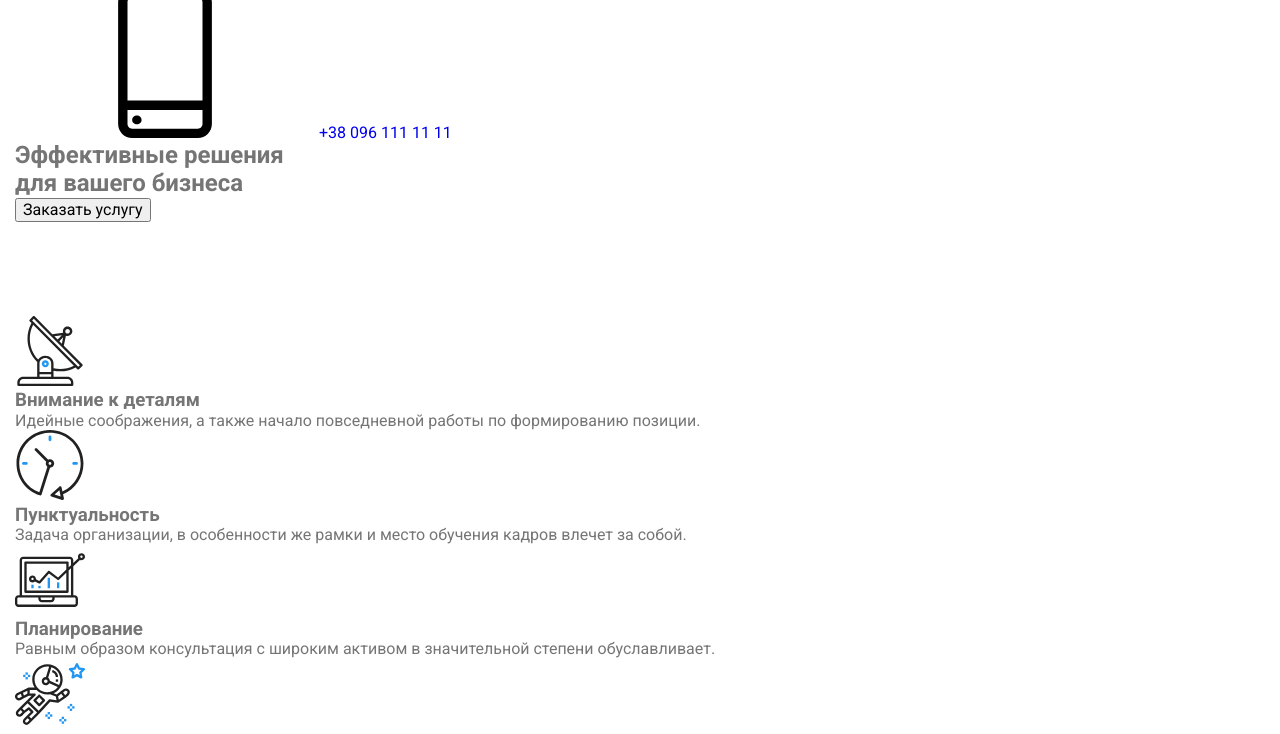
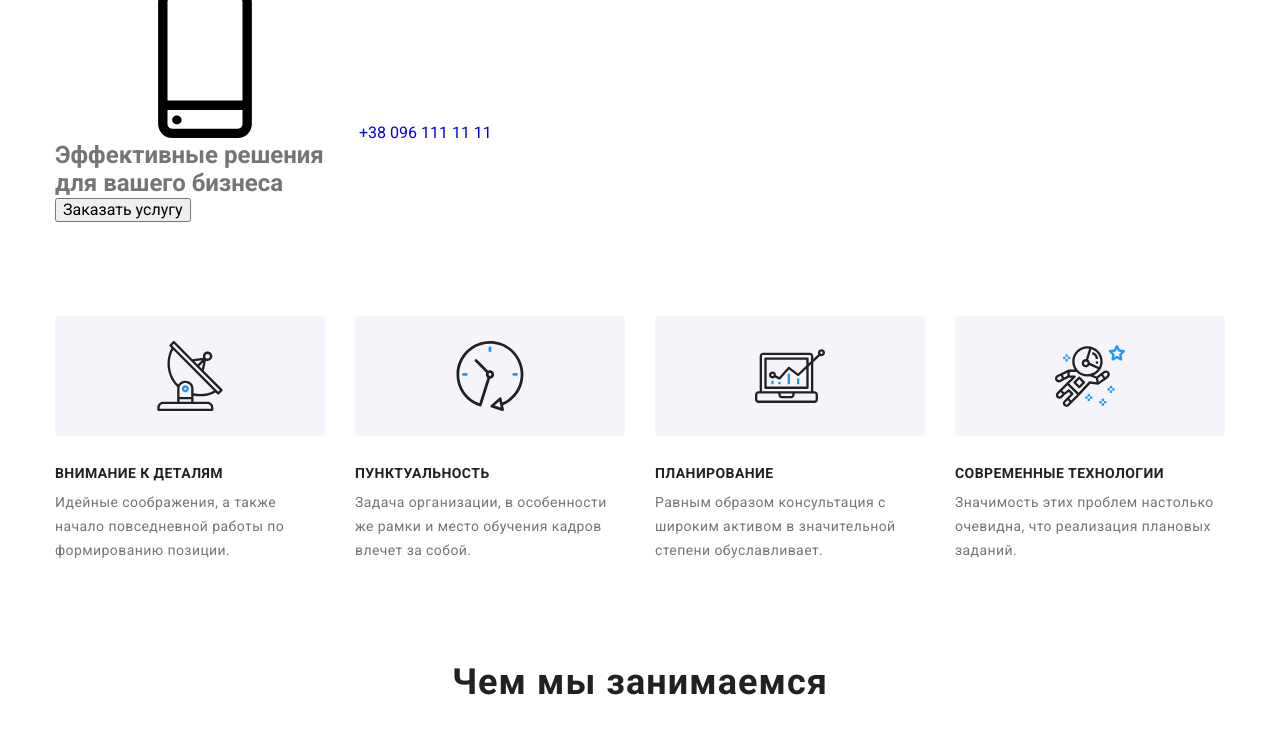
Before and after one commit to fsMaria/goit-markup-hw-08, a plain HTML site: page index.html in a window 1280 px wide. Shown: the part 240-974 px from the top of the page. Drawn offline with nearby package versions, Linux system fonts and the light colour scheme; a script that the page names is missing.

Commit message:
add @media for utils and add feature-section

```diff
--- a/index.html
+++ b/index.html
@@ -406,5 +406,12 @@
 </div>
 
     <script src="./js/modal.js"></script>
+    <script
+      defer
+      src="https://cdnjs.cloudflare.com/ajax/libs/body-scroll-lock/3.1.5/bodyScrollLock.min.js"
+      integrity="sha512-HowizSDbQl7UPEAsPnvJHlQsnBmU2YMrv7KkTBulTLEGz9chfBoWYyZJL+MUO6p/yBuuMO/8jI7O29YRZ2uBlA=="
+      crossorigin="anonymous"
+    ></script>
+    <script defer src="js/mobile-menu.js"></script>
 </body>
 </html>
--- /dev/null
+++ b/js/mobile-menu.js
@@ -0,0 +1,29 @@
+(() => {
+    const mobileMenu = document.querySelector('.js-menu-container');
+    const openMenuBtn = document.querySelector('.js-open-menu');
+    const closeMenuBtn = document.querySelector('.js-close-menu');
+    const toggleMenu = () => {
+      const isMenuOpen =
+        openMenuBtn.getAttribute('aria-expanded') === 'true' || false;
+      openMenuBtn.setAttribute('aria-expanded', !isMenuOpen);}
+      mobileMenu.classList.toggle('is-open');
+
+      const scrollLockMethod = !isMenuOpen
+        ? 'disableBodyScroll'
+        : 'enableBodyScroll';
+      bodyScrollLock[scrollLockMethod](document.body);
+    })
+
+    openMenuBtn.addEventListener('click', toggleMenu);
+    closeMenuBtn.addEventListener('click', toggleMenu);
+
+    // Закрываем мобильное меню на более широких экранах
+    // в случае изменения ориентации устройства.
+    window.matchMedia('(min-width: 600px)').addEventListener('change', e => {
+    window.matchMedia('(min-width: 768px)').addEventListener('change', e => {
+      if (!e.matches) return;
+      mobileMenu.classList.remove('is-open');
+      openMenuBtn.setAttribute('aria-expanded', false);
+      bodyScrollLock.enableBodyScroll(document.body);
+    });
+  })();
--- /dev/null
+++ b/sass/components/_feature-section.scss
@@ -0,0 +1,57 @@
+.feature__title {
+    margin: 0;
+    padding: 0;
+    color: $title-text-color;
+    text-align: center;
+    font-size: 14px;
+    font-weight: 700;
+    line-height: 1.1;
+    letter-spacing: 0.03em;
+    text-transform: uppercase;
+    margin-bottom: 10px;
+    @media screen and (min-width: 768px) {
+        text-align: left;
+    }
+  }
+  .feature__text {
+    font-size: 14px;
+    line-height: 1.7;
+    letter-spacing: 0.03em;
+  }
+  .feature__list {
+      margin-bottom: -30px;
+      @media screen and (min-width: 768px) {
+       display: flex;
+       flex-wrap: wrap;
+       margin-left: -30px;
+      }
+//
+//     align-items: center;
+  }
+
+  .feature__item {
+    width: 100%;
+    height: 251px;
+    margin-bottom: 30px;
+    // &:not(:last-child) {
+    //     margin-right: $card-set-gap;
+    //   }
+      @media screen and (min-width: 768px) {
+        flex-basis: calc((100% - #{$ItemMargin}) / 2);
+          margin-left: 30px;
+      }
+      @media screen and (min-width: 1200px) {
+        flex-basis: calc((100% - 120px) / 4);
+        margin-left: 30px;
+      }
+  }
+  .feature__icon {
+    display: flex;
+    // width: 270px;
+    height: 120px;
+    background-color: $team-color;
+    justify-content: center;
+    align-items: center;
+    border-radius: 4px;
+    margin-bottom: 30px;
+  }
--- a/sass/main.scss
+++ b/sass/main.scss
@@ -2,4 +2,9 @@
 @import './utils/utils';
 @import './utils/mixin';
 @import './utils/extend';
-@import './components/team-section';
+@import './components/logo';
+@import './components/feature-section';
+// @import './components/work-section';
+// @import './components/team-section';
+// @import './components/clients';
+// @import './components/footer';
--- a/sass/utils/_utils.scss
+++ b/sass/utils/_utils.scss
@@ -28,19 +28,22 @@
     height: auto;
   }
   .container {
+    margin-left: auto;
+    margin-right: auto;
     padding-left: 15px;
     padding-right: 15px;
-    margin: 0 auto;
-    @media screen and (max-width: 480px) {
-        width: 480px;
+    width: 100%;
+    @media screen and (min-width: 480px) {
+      max-width: 480px;
     }
-    @media screen and (max-width: 768px) {
-        width: 768px;
+    @media screen and (min-width: 768px) {
+      max-width: 768px;
     }
-    @media screen and (max-width: 1200px) {
-        width: 1200px;
+    @media screen and (min-width: 1200px) {
+      max-width: 1200px;
     }
   }
+
   .hidden {
     position: absolute;
     width: 1px;
@@ -52,15 +55,26 @@
     overflow: hidden;
   }
   .section{
-    padding-top: 94px;
-    padding-bottom: 94px;
+      @media screen and (max-width: 1199px){
+        padding-top: 60px;
+        padding-bottom: 60px;
+      }
+      @media screen and (min-width: 1200px) {
+        padding-top: 94px;
+        padding-bottom: 94px;
+      }
+
   }
   .title {
     color: $title-text-color;
-    font-size: 36px;
+    font-size: 28px;
     font-weight: 700;
     line-height: 1.2;
     letter-spacing: 0.03em;
     text-align: center;
     margin-bottom: 50px;
+
+    @media screen and (min-width: 1200px) {
+        font-size: 36px;
+    }
   }
```
Also changed, not shown: sass/components/_clients.scss (added, +49 -0 lines), sass/components/_footer.scss (added, +115 -0 lines), sass/components/_logo.scss (added, +15 -0 lines), sass/components/_team-section.scss (+90 -0 lines), sass/components/_work-section.scss (added, +39 -0 lines), css/main.css, css/main.min.css, sass/utils/_variables.scss (line endings or trailing spaces), 2 other files.
